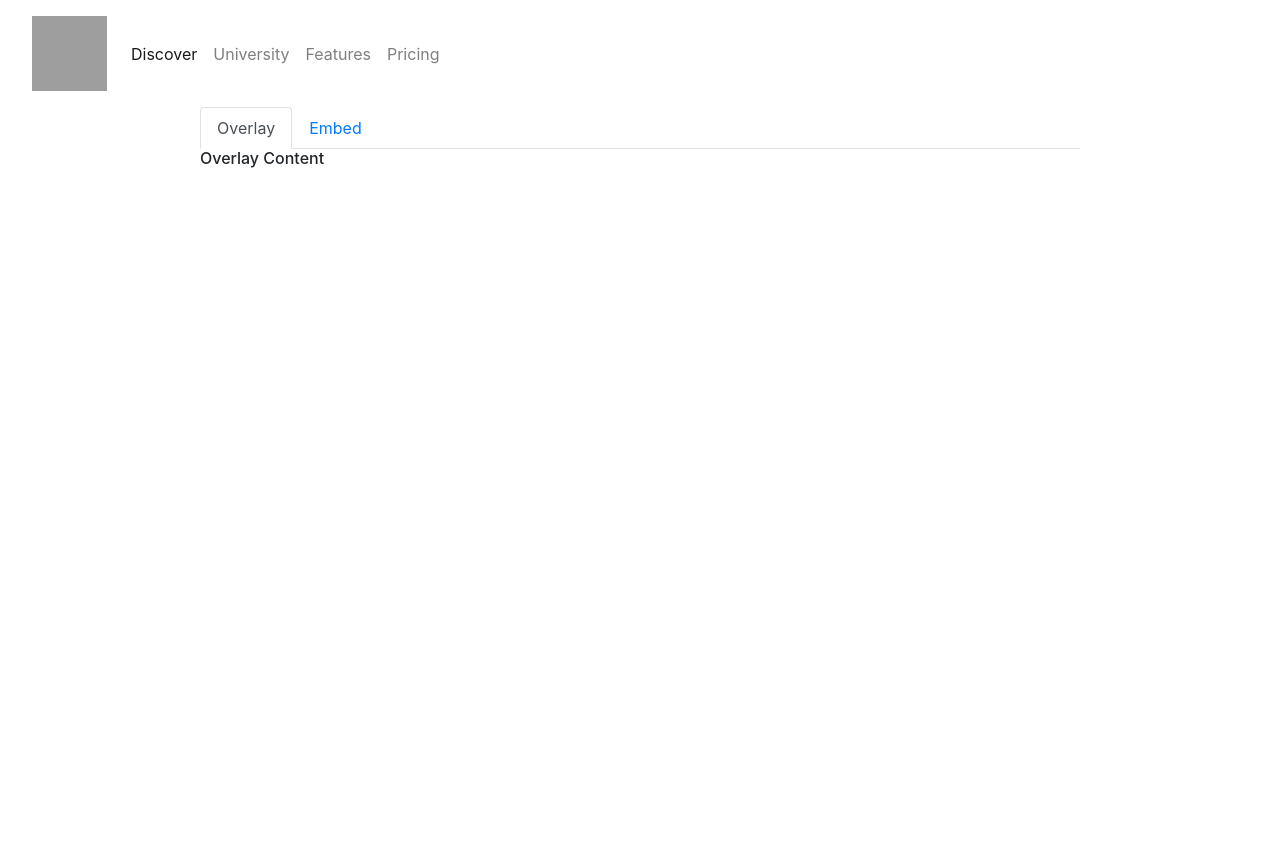
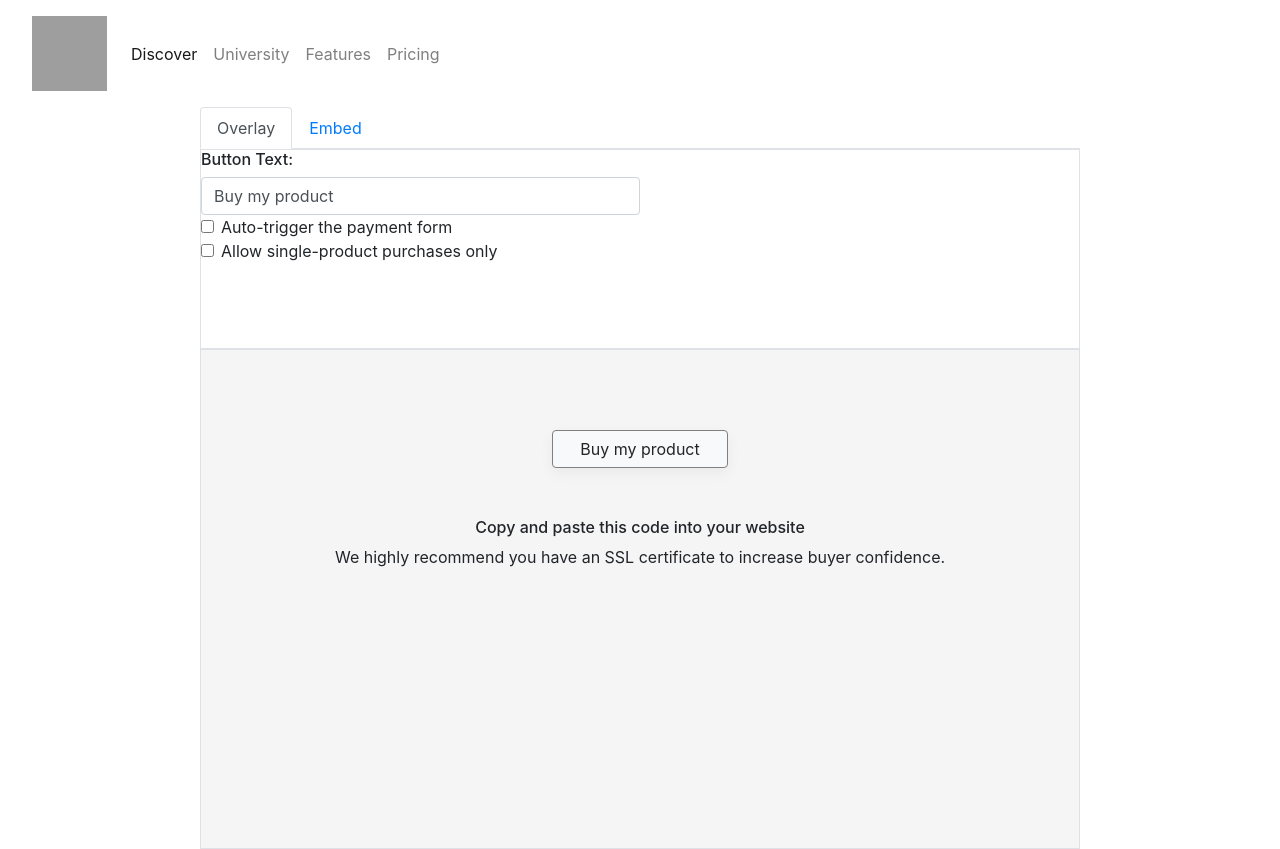
Before and after one commit to kalmansour/gumroad-react, a React (Create React App) app in the folder gumroad/: page / in a window 1280 px wide. Before the commit the page ends 800 px from the top, so only its background shows below. Built offline with nearby package versions, Linux system fonts and the light colour scheme; grey boxes are pictures that could not be loaded.

Commit message:
overlay wip

```diff
--- a/gumroad/src/components/Overlay.js
+++ b/gumroad/src/components/Overlay.js
@@ -1,17 +1,97 @@
-import React from "react";
+import React, { useState } from "react";
 import { Tabs, Tab } from "react-bootstrap";
 
 const Overlay = () => {
+  const [product, setProduct] = useState("Buy my product");
+
+  const handleChange = (event) => {
+    setProduct(event.target.value);
+  };
   return (
     <div style={{ marginLeft: 200, marginRight: 200 }}>
       <Tabs defaultActiveKey="overlay" id="uncontrolled-tab-example">
-        <Tab eventKey="overlay" title="Overlay">
-          <h6>Overlay Content</h6>
+        <Tab eventKey="overlay" title="Overlay" subtitle="inline">
+          <Tab.Content>
+            <div
+              class="demo border"
+              style={{ height: 200, backgroundColor: "white" }}
+            >
+              <h6>Button Text:</h6>
+              <input
+                placeholder="Buy my product"
+                value={product}
+                type="text"
+                className="form-control"
+                onChange={handleChange}
+                style={{ width: "50%" }}
+              />
+              <div class="form-check">
+                <input
+                  class="form-check-input"
+                  type="checkbox"
+                  // value=""
+                  id="flexCheckAuto"
+                />
+                <label class="form-check-label" for="flexCheckAuto">
+                  Auto-trigger the payment form
+                </label>
+              </div>
+              <div class="form-check">
+                <input
+                  class="form-check-input"
+                  type="checkbox"
+                  // value=""
+                  id="flexCheckAllow"
+                  // checked
+                />
+                <label class="form-check-label" for="flexCheckAllow">
+                  Allow single-product purchases only
+                </label>
+              </div>
+            </div>
+            <div
+              class="demo border"
+              style={{ height: 500, backgroundColor: "#f5f5f5" }}
+            >
+              <div
+                style={{
+                  marginTop: 30,
+                  textAlign: "center",
+                  alignItems: "center",
+                  // justifyContent: "center",
+                  display: "flex",
+                  flexDirection: "column",
+                }}
+              >
+                <input
+                  type="button"
+                  class="btn btn-light"
+                  placeholder="Buy my product"
+                  value={product}
+                  style={{
+                    width: "20%",
+                    margin: 50,
+                    boxShadow: "0 5px 15px rgba(0, 0, 0, 0.05)",
+                    border: "solid",
+                    borderWidth: "1px",
+                    borderColor: "grey",
+                  }}
+                />
+                <h6>Copy and paste this code into your website</h6>
+                <h8>
+                  We highly recommend you have an SSL certificate to increase
+                  buyer confidence.
+                </h8>
+              </div>
+            </div>
+          </Tab.Content>
         </Tab>
         <Tab eventKey="embed" title="Embed">
-          <div style={{ marginTop: 20 }}>
-            <p>Embed Content Here</p>
-          </div>
+          <Tab.Content>
+            <div class="demo border" style={{ height: 400 }}>
+              <p>Embed Content Here</p>
+            </div>{" "}
+          </Tab.Content>
         </Tab>
       </Tabs>
     </div>
```
